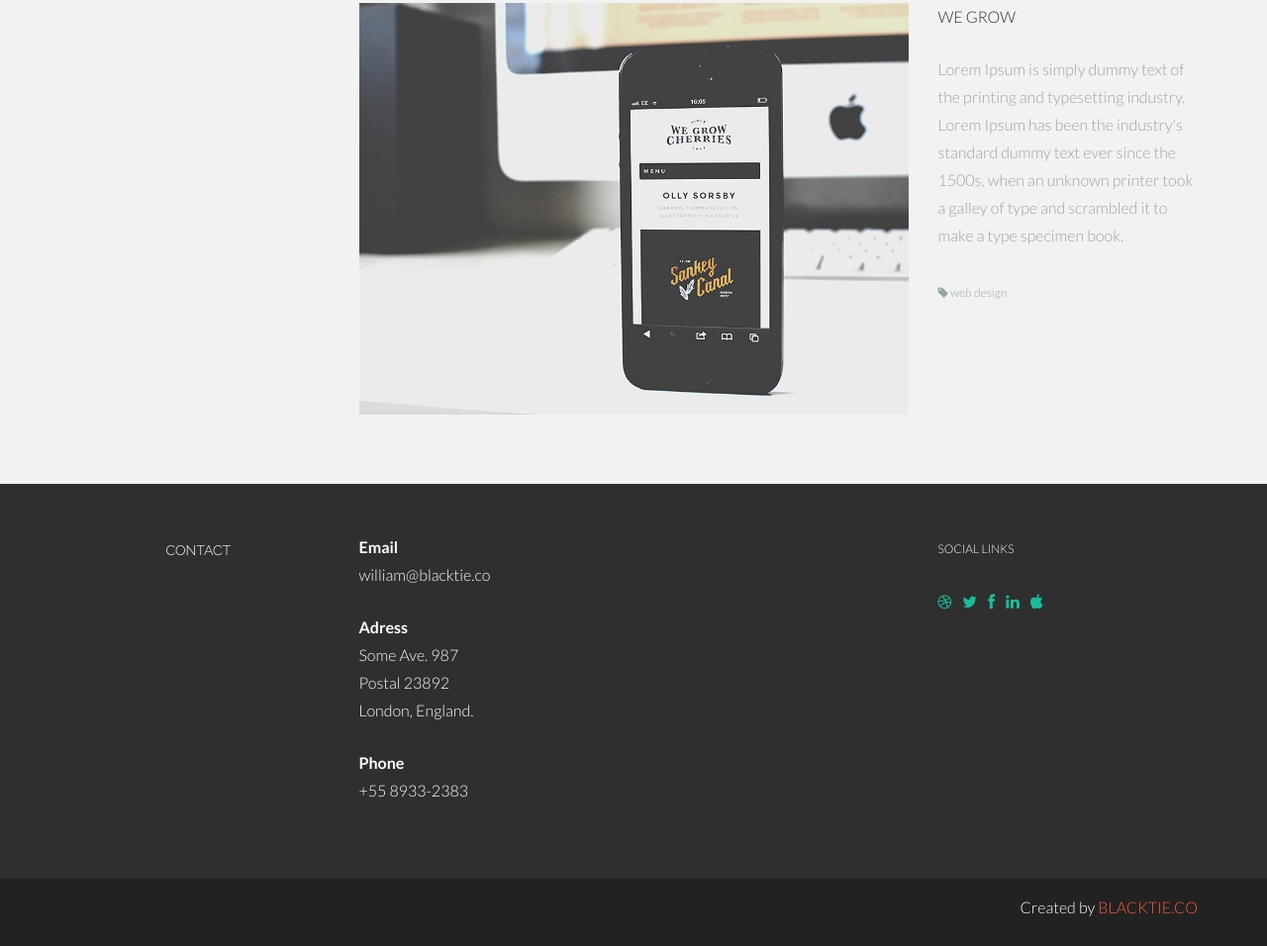
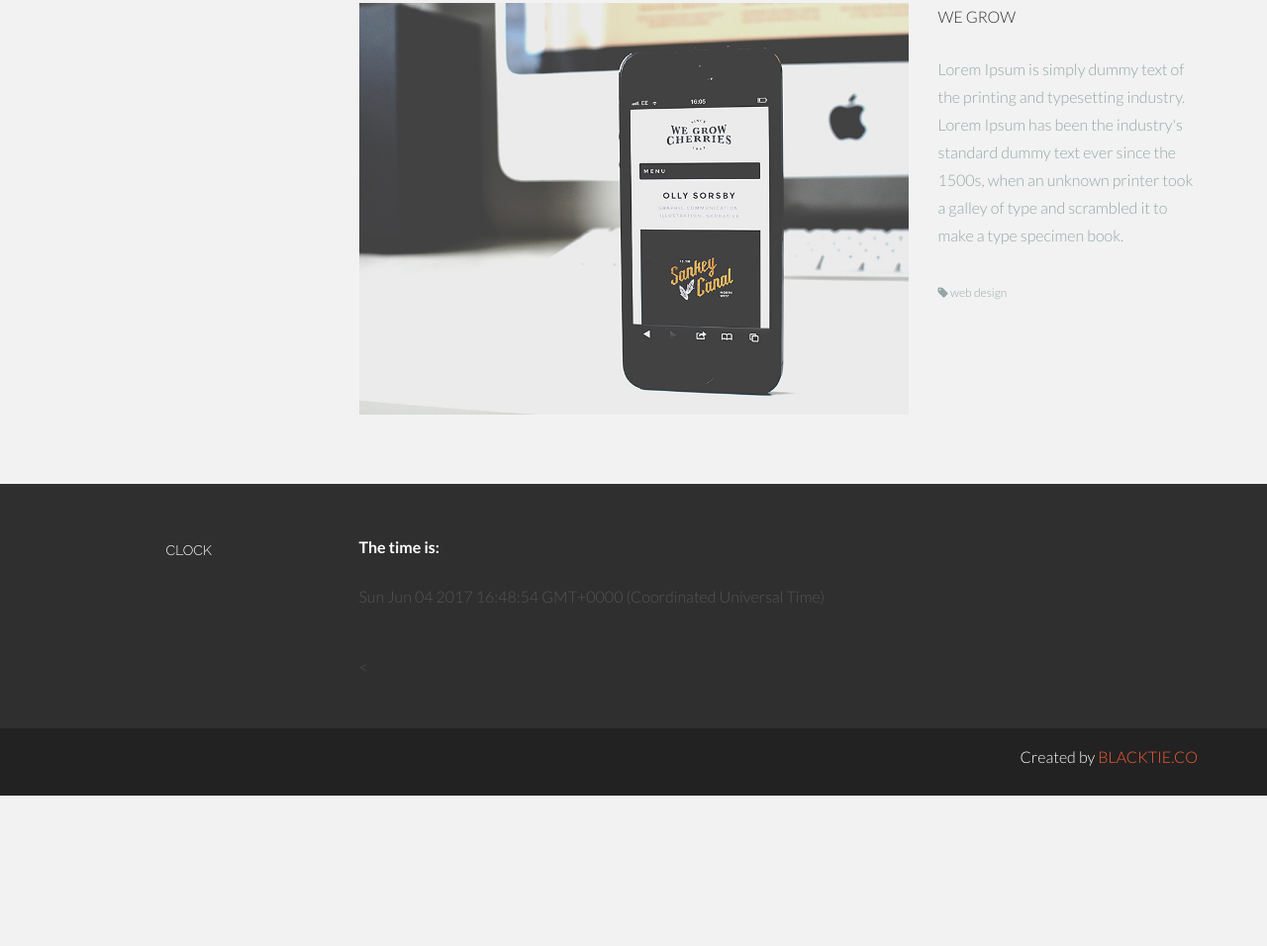
Before and after one commit to udservaites/udservaites.github.io, a plain HTML site: page index.html in a window 1280 px wide. Shown: the part 4376-5332 px from the top of the page at 99% size. After the commit the page ends 5180 px from the top, so only its background shows below. Drawn offline with Linux system fonts and the light colour scheme; files whose address does not match are found by name.

Commit message:
Clock added

```diff
--- a/index.html
+++ b/index.html
@@ -33,7 +33,7 @@
     <![endif]-->
 </head>
 
-<body data-spy="scroll" data-offset="0" data-target="#nav">
+<body data-spy="scroll" data-offset="0" data-target="#nav" onload="startTime()">
 
   <div id="section-topbar">
     <div id="topbar-inner">
@@ -576,33 +576,25 @@
   <div id="footwrap">
     <div class="container">
       <div class="row">
+        <!--display a clock -->
+	<script>
+		function startTime() {
+			document.getElementById('clock').innerHTML = new Date();
+			setTimeout(startTime, 500); <!--checks every ms for the time -->
+		}
+	</script>
 
         <div class="col-lg-2 col-lg-offset-1">
-          <h5>CONTACT</h5>
+          <h5>CLOCK</h5>
         </div>
         <div class="col-lg-6">
           <p>
-            <t>Email</t><br/> william@blacktie.co <br/>
+            <t>The time is:</t><br/><div id="clock" class="bg-primary text-white"></div><br/>
           </p>
-          <p>
-            <t>Adress</t><br/> Some Ave. 987 <br/> Postal 23892 <br/> London, England. <br/>
-          </p>
-          <p>
-            <t>Phone</t><br/> +55 8933-2383 <br/>
-          </p>
+          <
         </div>
         <div class="col-lg-3">
-          <p>
-            <sm>SOCIAL LINKS</sm>
-          </p>
-          <p>
-            <a href="#"><i class="icon-dribbble"></i></a>
-            <a href="#"><i class="icon-twitter"></i></a>
-            <a href="#"><i class="icon-facebook"></i></a>
-            <a href="#"><i class="icon-linkedin"></i></a>
-            <a href="#"><i class="icon-apple"></i></a>
 
-          </p>
         </div>
       </div>
       <!--/.row -->
```
